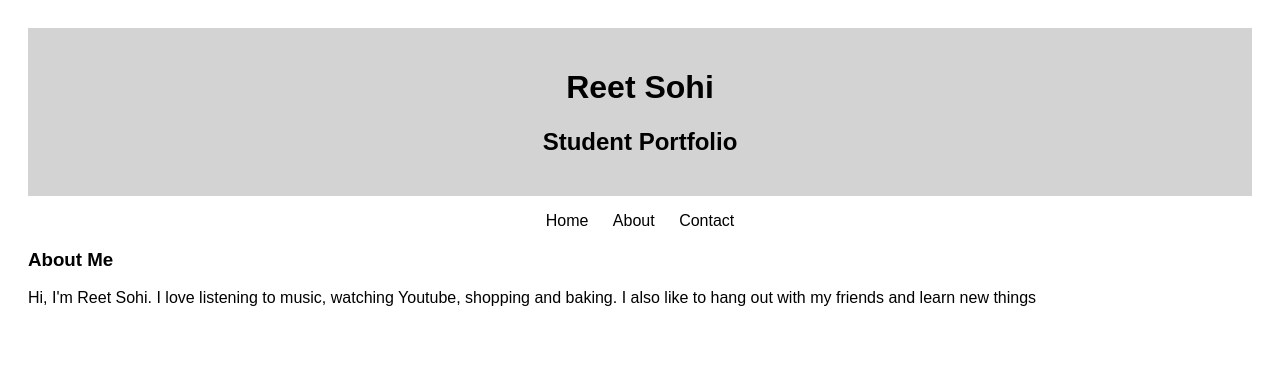
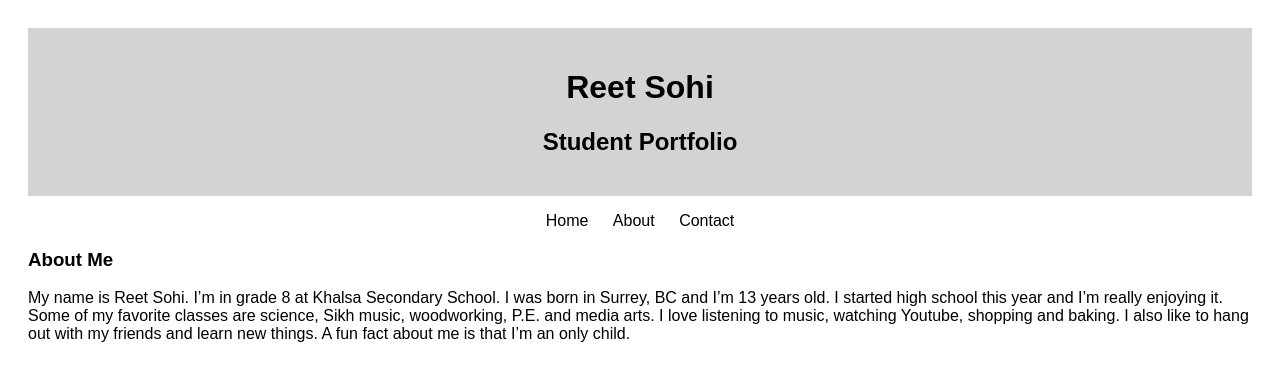
Before and after one commit to reet-kaur-sohi/reet-kaur-sohi.github.io, a plain HTML site: page about.html in a window 1280 px wide. Drawn offline with Linux system fonts and the light colour scheme.

Commit message:
Update about.html

```diff
--- a/about.html
+++ b/about.html
@@ -17,6 +17,7 @@
         </ul>
     </nav>
     <h3>About Me</h3>
-    <p>Hi, I'm Reet Sohi. I love listening to music, watching Youtube, shopping and baking. I also like to hang out with my friends and learn new things</p>
+    <p>My name is Reet Sohi. I’m in grade 8 at Khalsa Secondary School. I was born in Surrey, BC and I’m 13 years old. I started high school this year and I’m really enjoying it.
+Some of my favorite classes are science, Sikh music, woodworking, P.E. and media arts. I love listening to music, watching Youtube, shopping and baking. I also like to hang out with my friends and learn new things. A fun fact about me is that I’m an only child.</p>
 </body>
 </html>
```
